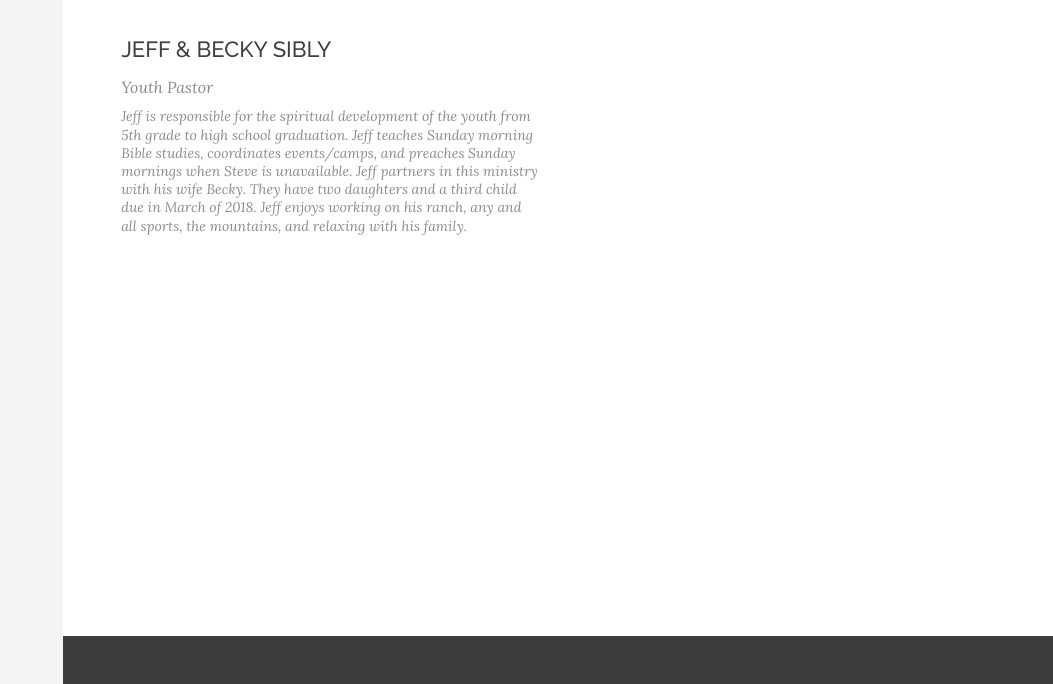
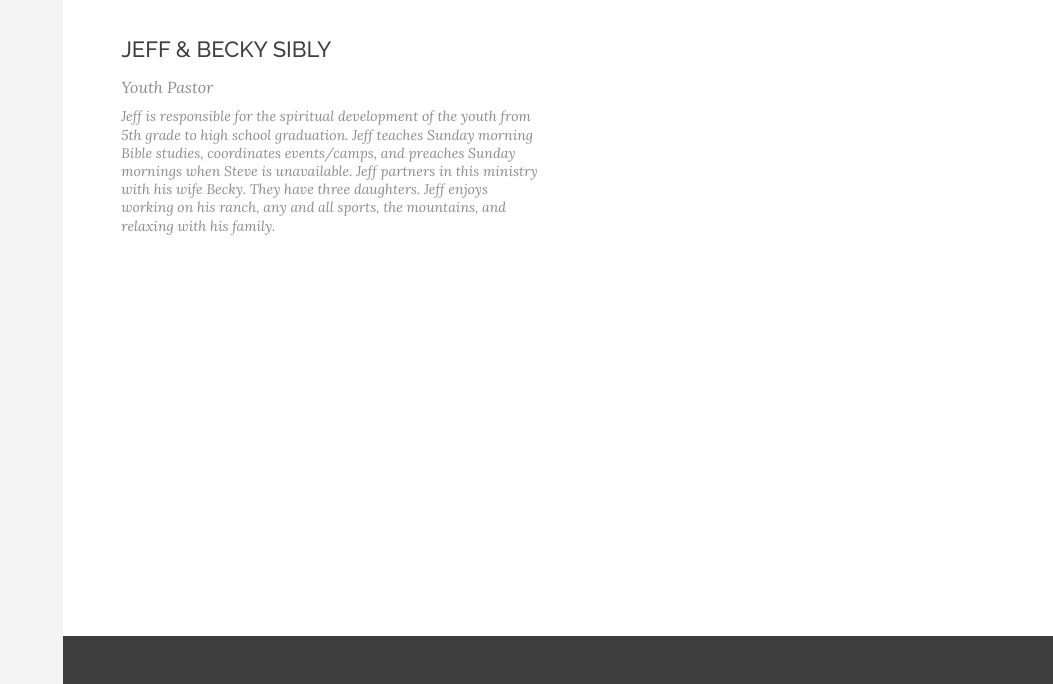
Before and after one commit to tybenz/lifepoint.github.io, a Jekyll site: the page built from about/staff/index.md, in a window 1280 px wide, cut to the strip 1863-2547 px from the top of the page. Shown: the whole strip, without its empty margins (227-1280 px from the left). Built offline with Jekyll 4.4.1, drawn with Linux system fonts in a browser that asks for light colours; some web fonts are replaced.

Commit message:
The year of our Lord, two thousand nineteen

```diff
--- a/_config.yml
+++ b/_config.yml
@@ -28,4 +28,4 @@ city:             Oakdale, CA
 zipcode:          95361
 mailing_address:  P.O. Box 1172
 quote:            Jesus said "I have come that they may have life, and have it to the full" John 10:10 (NIV)
-copyright:        © LifePoint Church 2018
+copyright:        © LifePoint Church 2019
--- a/about/staff/index.md
+++ b/about/staff/index.md
@@ -39,6 +39,6 @@ title: Staff
   <div class="cabin-profile-image" style="background-image: url(https://res.cloudinary.com/deqkp2xjs/image/upload/v1544204849/images/jeff_and_becky.jpg);background-position: center 10%"></div>
   <div class="cabin-profile-title">Jeff & Becky Sibly</div>
   <div class="cabin-profile-label">Youth Pastor</div>
-  <div class="cabin-profile-description">Jeff is responsible for the spiritual development of the youth from 5th grade to high school graduation. Jeff teaches Sunday morning Bible studies, coordinates events/camps, and preaches Sunday mornings when Steve is unavailable. Jeff partners in this ministry with his wife Becky. They have two daughters and a third child due in March of 2018. Jeff enjoys working on his ranch, any and all sports, the mountains, and relaxing with his family.</div>
+  <div class="cabin-profile-description">Jeff is responsible for the spiritual development of the youth from 5th grade to high school graduation. Jeff teaches Sunday morning Bible studies, coordinates events/camps, and preaches Sunday mornings when Steve is unavailable. Jeff partners in this ministry with his wife Becky. They have three daughters. Jeff enjoys working on his ranch, any and all sports, the mountains, and relaxing with his family.</div>
   </div>
 </div>
```
